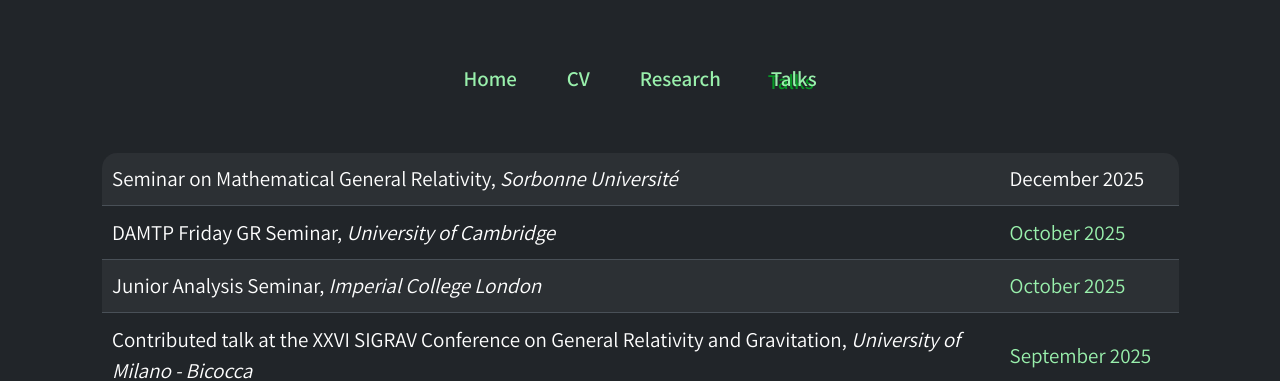
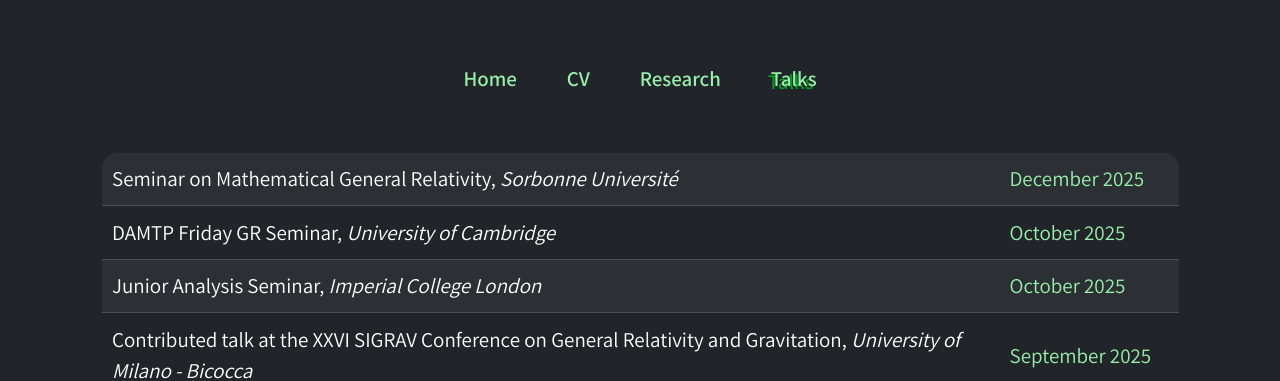
Before and after one commit to flavio-rossetti/flavio-rossetti.github.io, a Jekyll site: the page built from talks.html, in a window 1280 px wide. Shown: the top 381 px of the page. Built offline with Jekyll 4.4.1, drawn with Linux system fonts in a browser that asks for light colours; nearby versions of some CDN libraries.

Commit message:
talks page updated

```diff
--- a/talks.html
+++ b/talks.html
@@ -14,7 +14,7 @@ description: Flavio Rossetti is a postdoctoral research fellow at GSSI, in L'Aqu
       <tbody>
         <tr>
           <td class="col-10">Seminar on Mathematical General Relativity, <i>Sorbonne Université</i></td>
-          <td class="table-text-left">December 2025</td>
+          <td class="table-text-left"><a href="https://philippelefloch.org/2025/09/16/seminar-on-mathematical-general-relativity-2025-2026/">December 2025</a></td>
         </tr>
         <tr>
           <td class="col-10">DAMTP Friday GR Seminar, <i>University of Cambridge</i></td>
```
